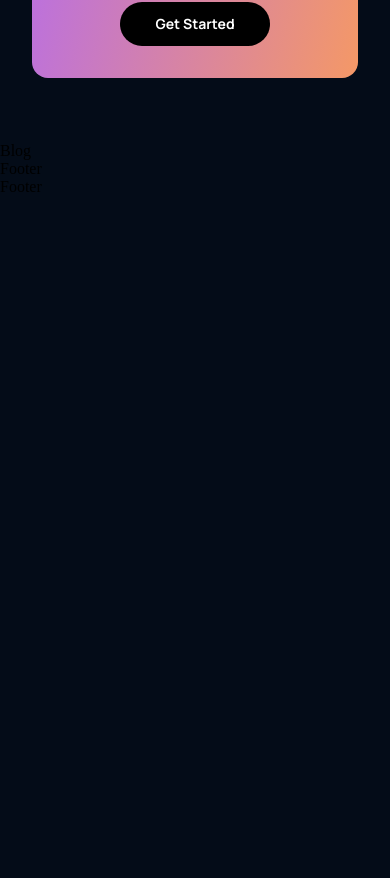
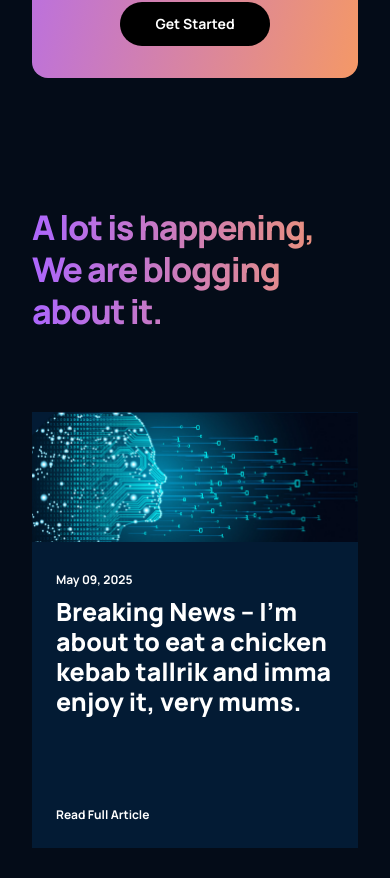
Before and after one commit to Endorze/ui-ux-page, a React (Vite) app: page / in a window 390 px wide. Shown: the part 5054-5932 px from the top of the page. Before the commit the page ends 5250 px from the top, so only its background shows below. Built offline with nearby package versions, Linux system fonts and the light colour scheme.

Commit message:
feat: Added a blog section, fully responsive

```diff
--- a/src/components/article/article.module.css
+++ b/src/components/article/article.module.css
@@ -0,0 +1,60 @@
+.article {
+    width: 100%;
+    height: 100%;
+    display: flex;
+    flex-direction: column;
+    background-color: var(--color-footer);
+}
+
+.articleImage {
+    width: 100%;
+    height: auto;
+    background-color: var(--color-footer);
+}
+
+.articleImage img {
+    width: 100%;
+    height: auto;
+}
+
+.articleContainer {
+    display: flex;
+    flex-direction: column;
+    justify-content: space-between;
+    padding: 1rem 1.5rem;
+    height: 100%;
+}
+
+.articleContainer p {
+    font-weight: bold;
+    font-family: var(--font-family);
+    line-height: 35px;
+    font-size: 12px;
+    color: #ffffff;
+}
+
+.articleContainer h3 {
+    font-size: 25px;
+    font-weight: 800;
+    line-height: 30px;
+    font-family: var(--font-family);
+    color: #ffffff;
+    margin-bottom: 5rem;
+    cursor: pointer;
+}
+
+.articleContainer p:last-child {
+    cursor: pointer;
+    font-weight: bold;
+    font-family: var(--font-family);
+    line-height: 35px;
+    font-size: 12px;
+    color: #ffffff;
+}
+
+@media screen and (max-width: 550px) {
+    .articleContainer {
+        font-size: 18px;
+        line-height: 25px;
+    }
+}
--- a/src/components/article/article.tsx
+++ b/src/components/article/article.tsx
@@ -1,11 +1,25 @@
 import type { FC } from "react";
 import styles from "./article.module.css"
 
+type Props = {
+    imgUrl: string,
+    date: string,
+    title: string,
+}
 
-const Article: FC = () => {
+const Article: FC<Props> = ({imgUrl, date, title}) => {
     return (
         <div className={styles.article}>
-
+            <div className={styles.articleImage}>
+                <img src={imgUrl} alt="blog image"/>
+            </div>
+            <div className={styles.articleContainer}>
+                <div>
+                    <p>{date}</p>
+                    <h3>{title}</h3>
+                </div>
+                <p>Read Full Article</p>
+            </div>
         </div>
     )
 }
--- a/src/containers/blog/blog.module.css
+++ b/src/containers/blog/blog.module.css
@@ -0,0 +1,71 @@
+.blog {
+    display: flex;
+    flex-direction: column;
+}
+
+.blogHeading {
+    width: 100%;
+    text-align: left;
+    margin-bottom: 5rem;
+}
+
+.blogHeading h1 {
+    font-family: var(--font-family);
+    font-weight: 800;
+    font-size: 62px;
+    line-height: 75px;
+    letter-spacing: -0.04em;
+}
+
+.blogContainer {
+    display: flex;
+    flex-direction: row;
+}
+
+.blogContainerGroupA {
+    flex: 0.75;
+    margin-right: 2rem;
+}
+
+.blogContainerGroupB {
+    flex: 1;
+    display: grid;
+    grid-template-columns: repeat(2, 1fr);
+    grid-gap: 2rem;
+}
+
+@media screen and (max-width:990px) {
+    .blogContainer {
+        flex-direction: column-reverse;
+    }
+
+    .blogContainerGroupA {
+        margin: 2rem 0;
+    }
+
+     .blogContainerGroupA .articleContainer {
+        width: 48%;
+    }
+
+     .blogContainerGroupA .articleImage {
+        height: 250px;
+    }
+}
+
+@media screen and (max-width:700px) {
+    .blogContainerGroupB {
+        grid-template-columns: repeat(1, 1fr);
+    }
+
+    .blogHeading h1 {
+        font-size: 46px;
+        line-height: 52px;
+    }
+}
+
+@media screen and (max-width:550px) {
+    .blogHeading h1 {
+        font-size: 34px;
+        line-height: 42px;
+    }
+}
--- a/src/containers/blog/blog.tsx
+++ b/src/containers/blog/blog.tsx
@@ -1,9 +1,26 @@
 import type { FC } from "react";
 import styles from "./blog.module.css"
+import { Article } from "../../components";
+import { blog01, blog02, blog03, blog04, blog05 } from "./imports";
 
 const Blog: FC = () => {
-    return <div className={styles.blog}>
-        Blog
+    return <div className={`${styles.blog} sectionPadding`} id="blog">
+        <div className={styles.blogHeading}>
+            <h1 className="gradientText">
+                A lot is happening, We are blogging about it.
+            </h1>
+        </div>
+        <div className={styles.blogContainer}>
+            <div className={styles.blogContainerGroupA}>
+                <Article imgUrl={blog01} date="May 09, 2025" title="Breaking News -- I'm about to eat a chicken kebab tallrik and imma enjoy it, very mums."/>
+            </div>
+            <div className={styles.blogContainerGroupB}>
+                <Article imgUrl={blog02} date="May 09, 2025" title="Breaking News -- I'm about to eat a chicken kebab tallrik and imma enjoy it, very mums."/>
+                <Article imgUrl={blog03} date="May 09, 2025" title="Breaking News -- I'm about to eat a chicken kebab tallrik and imma enjoy it, very mums."/>
+                <Article imgUrl={blog04} date="May 09, 2025" title="Breaking News -- I'm about to eat a chicken kebab tallrik and imma enjoy it, very mums."/>
+                <Article imgUrl={blog05} date="May 09, 2025" title="Breaking News -- I'm about to eat a chicken kebab tallrik and imma enjoy it, very mums."/>
+            </div>
+        </div>
     </div>
 }
 
--- /dev/null
+++ b/src/containers/blog/imports.ts
@@ -0,0 +1,9 @@
+import blog01 from "../../assets/blog01.png"
+import blog02 from "../../assets/blog02.png"
+import blog03 from "../../assets/blog03.png"
+import blog04 from "../../assets/blog04.png"
+import blog05 from "../../assets/blog05.png"
+
+export {
+    blog01, blog02, blog03, blog04, blog05
+}
```
Also changed, not shown: src/assets/blog04.png (added).
